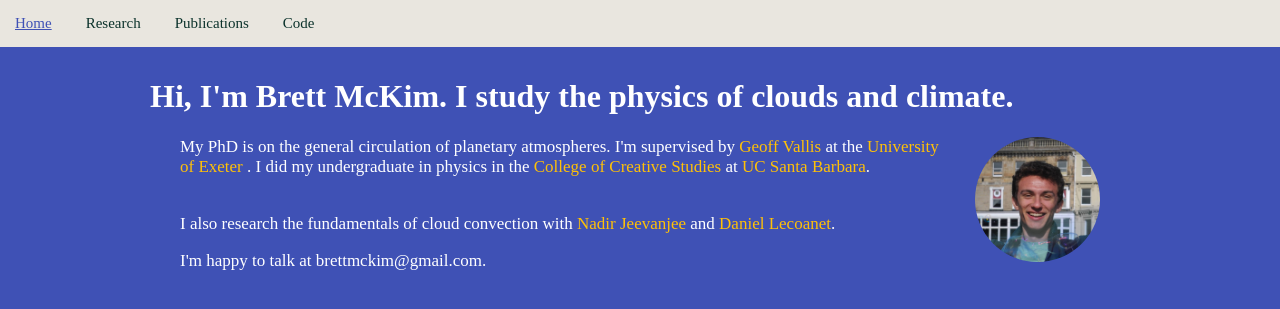
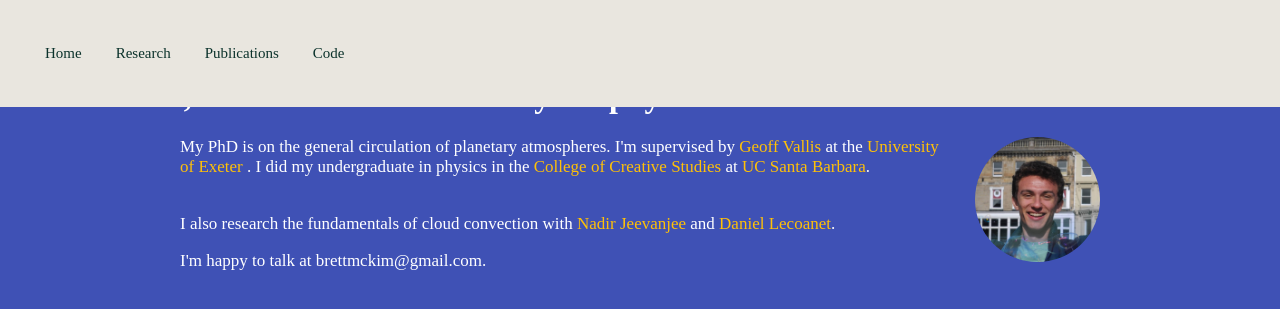
Before and after one commit to mckimb/mckimb.github.io, a Jekyll site: the page built from index.html, in a window 1280 px wide. Shown: the top 309 px of the page. Built offline with Jekyll 4.4.1, drawn with Linux system fonts in a browser that asks for light colours.

Commit message:
Update main.css

```diff
--- a/css/main.css
+++ b/css/main.css
@@ -181,7 +181,7 @@ nav ul li, footer ul li {
     position: absolute;
     \\ border:2px solid #272822;
     \\ border:2px solid #3f51b5;
-    \\ padding: 14px 16px;
+    padding: 30px 30px;
     width: 100%;
     background-color: #e9e6df;
     overflow: hidden;
```
